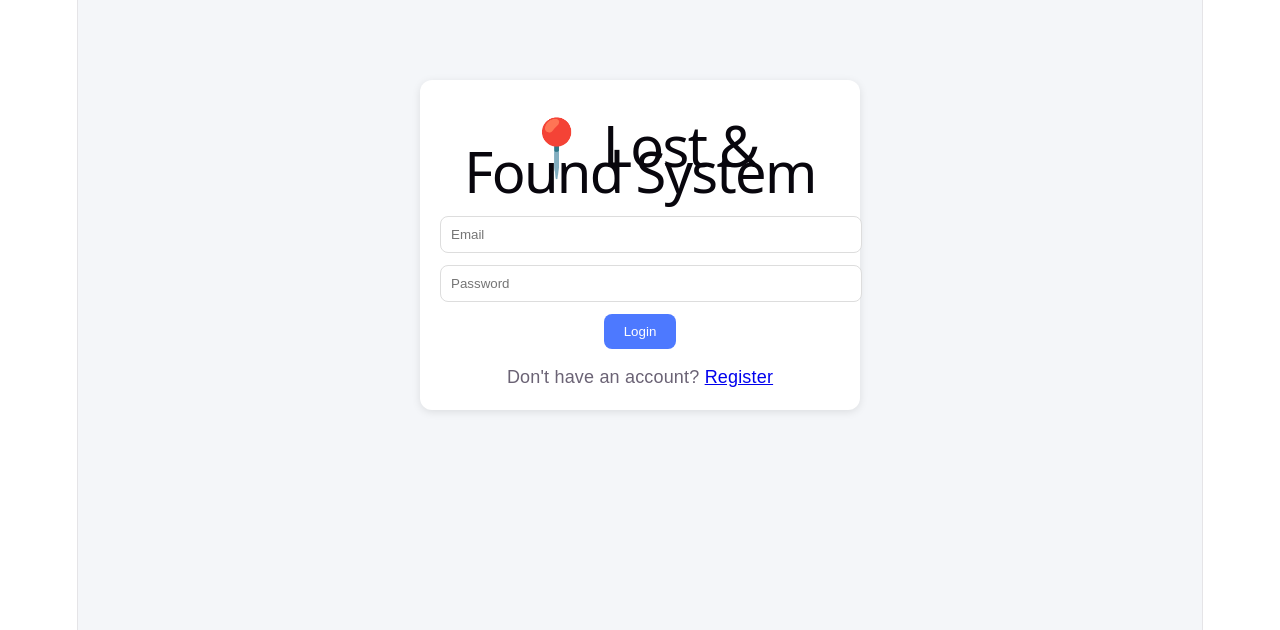
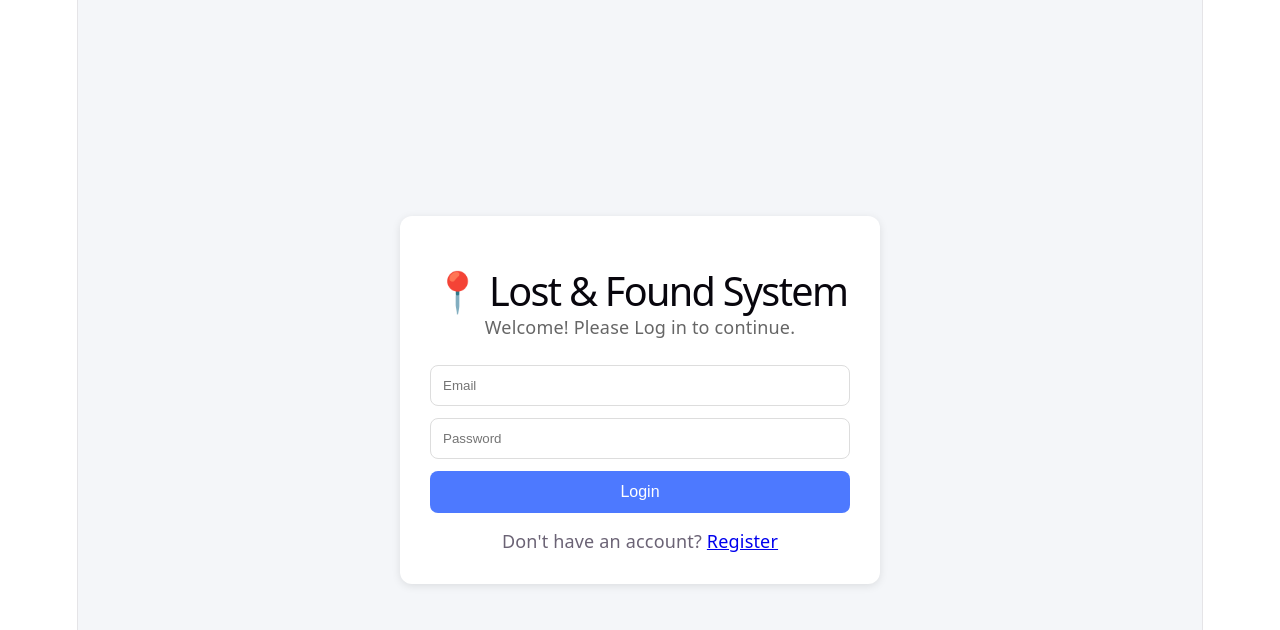
Before and after one commit to jsmndb/lost-found-system, a React (Vite) app in the folder client/client/: page / in a window 1280 px wide. Shown: the top 630 px of the page. Built offline with nearby package versions, Linux system fonts and the light colour scheme.

Commit message:
Improve Login Page UI

```diff
--- a/client/client/src/pages/LoginPage.jsx
+++ b/client/client/src/pages/LoginPage.jsx
@@ -41,46 +41,88 @@ function LoginPage() {
   };
 
 const pageStyle = {
-  padding: "30px",
+  minHeight: "100vh",
+  display: "flex",
+  justifyContent: "center",
+  alignItems: "center",
+  padding: "20px",
   fontFamily: "Arial",
   background: "#f4f6f9",
-  minHeight: "100vh"
+  boxSizing: "border-box"
 };
 
 const cardStyle = {
   background: "#fff",
-    padding: "20px",
-    borderRadius: "12px",
-    boxShadow: "0 2px 8px rgba(0,0,0,0.1)"
+  padding: "40px",
+  borderRadius: "16px",
+  boxShadow: "0 4px 12px rgba(0,0,0,0.1)",
+  width: "100%",
+  maxWidth: "550px",
+  boxSizing: "border-box"
 };
 
 const buttonStyle = {
-    padding: "10px 20px",
+  width: "100%",
+  padding: "12px",
   background: "#4d79ff",
   color: "#fff",
   border: "none",
   borderRadius: "8px",
-    cursor: "pointer"
+  cursor: "pointer",
+  fontSize: "16px"
 };
 
 const inputStyle = {
   width: "100%",
-    padding: "10px",
+  padding: "12px",
   marginBottom: "12px",
   border: "1px solid #ddd",
-    borderRadius: "8px"
+  borderRadius: "8px",
+  boxSizing: "border-box"
 };
 
   return (
-    <div style={pageStyle}>
   <div
     style={{
-      ...cardStyle,
-      maxWidth: "400px",
-      margin: "50px auto"
+      minHeight: "100vh",
+      display: "flex",
+      justifyContent: "center",
+      alignItems: "center",
+      background: "#f4f6f9",
+      padding: "20px",
+      boxSizing: "border-box"
     }}
   >
-    <h1>📍 Lost & Found System</h1>
+    <div
+      style={{
+        background: "#fff",
+        padding: "30px",
+        borderRadius: "12px",
+        boxShadow: "0 2px 8px rgba(0,0,0,0.1)",
+        width: "100%",
+        maxWidth: "420px"
+      }}
+    >
+
+  <h1
+    style={{
+      textAlign: "center",
+      marginBottom: "10px",
+      fontSize: "2.2rem"
+    }}
+  >
+    📍 Lost & Found System
+  </h1>
+
+  <p
+    style={{
+      textAlign: "center",
+      color: "#666",
+      marginBottom: "25px"
+    }}
+  >
+    Welcome! Please Log in to continue.
+  </p>
 
       <input
         type="email"
@@ -99,17 +141,17 @@ function LoginPage() {
       />
 
       <button
-      style={buttonStyle}
+        style={{
+          ...buttonStyle,
+          width: "100%"
+        }}
         onClick={handleLogin}
       >
         Login
       </button>
 
-      <p style={{ marginTop: "15px" }}>
-    Don't have an account?{" "}
-    <Link to="/register">
-      Register
-    </Link>
+      <p style={{ marginTop: "15px", textAlign: "center" }}>
+        Don't have an account? <Link to="/register">Register</Link>
       </p>
     </div>
   </div>
```
Lines whose indentation alone changed are shown as unchanged.
